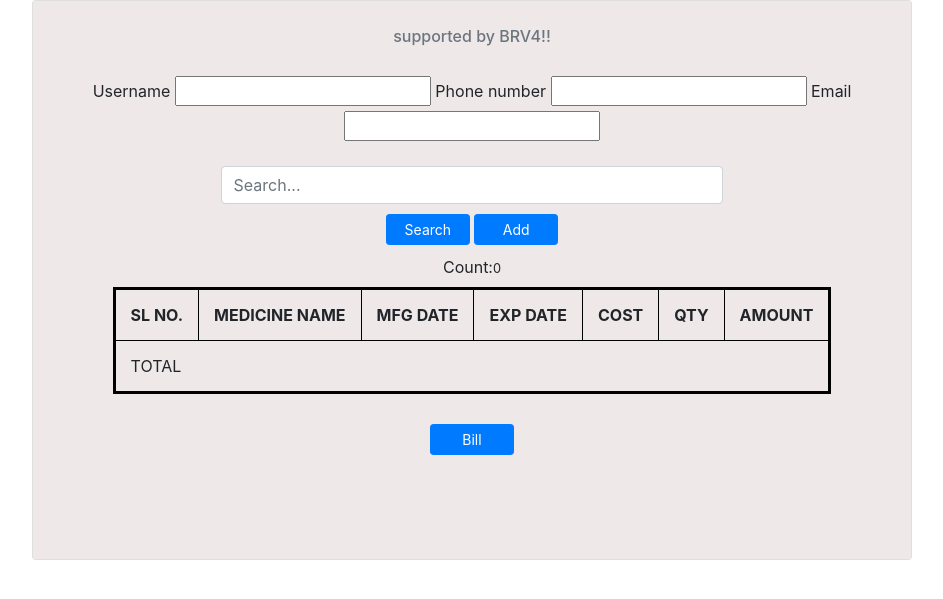
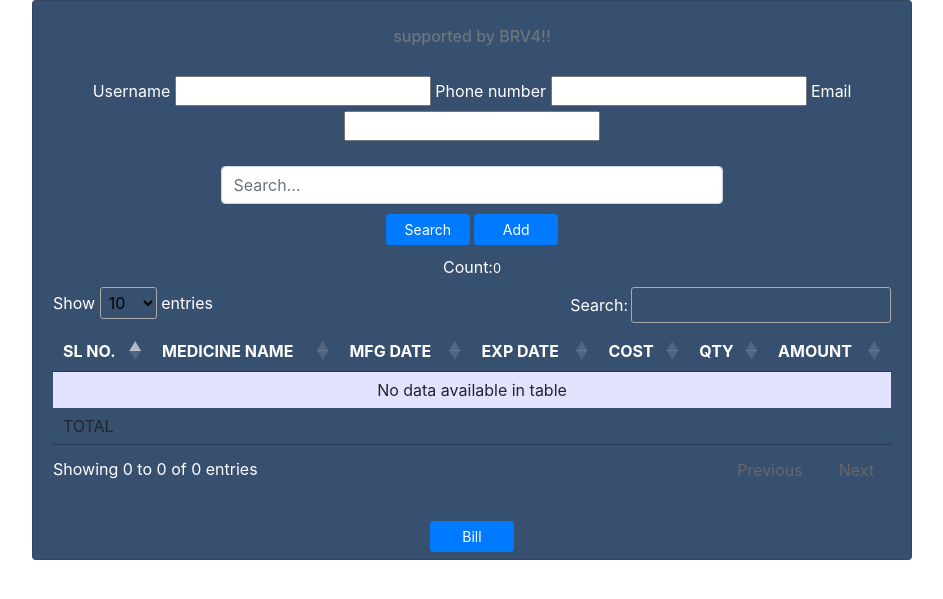
Before and after one commit to vaishnavi1396/Billing_system, a Flask app: template templates/billform.html in a window 1280 px wide. Shown: the top 599 px of the page, without its empty margins (168-1111 px from the left). Run offline with Flask 2, Linux system fonts and the light colour scheme; the template is opened without the code that fills it, so the values that code supplies are empty; some libraries are stand-ins or nearby versions.

Commit message:
billing 70%d one

```diff
--- a/medbill.py
+++ b/medbill.py
@@ -1,8 +1,9 @@
 from flask import render_template, request, make_response,jsonify
 from flask import Flask
 import datetime
-from model import get_cust_id, med_query, add, get_med_info, get_med_det,add_model,add
+from model import get_cust_id, med_query, add, get_med_info, get_med_det,add_model,add,reduce_medicine_qty
 import json
+
 
 app = Flask(__name__)
 
@@ -25,7 +26,7 @@ def search():
     med_ids = med_query(medicine_name)
     if not med_ids is None:
         print(med_ids)
-        med_add = add(med_ids[0])
+        med_add = add(med_ids)
         #code for checking expiry_date
         return jsonify({"status":True})
     else:
@@ -66,8 +67,16 @@ def generate():
     generate_bill = request.data
     bill_data=json.loads(generate_bill)
     print(bill_data)
-    for obj in bill_data:
-        print(obj["batch_id"])
+    cust_id = request.cookies.get("cust_id")
+    user_name=bill_data["username"]
+    phone_number=bill_data["phone"]
+    email=bill_data["email"]
+    med_list=bill_data["data"]
+    for med_item in med_list:
+        batch_id=med_item["batch_id"]
+        qty=med_item["qty"]
+        reduce_medicine_qty(cust_id,batch_id,qty)
+
     return jsonify(json.dumps({"status":"Success"}))
 
 if __name__ == "__main__":
--- a/static/ajax.js
+++ b/static/ajax.js
@@ -2,6 +2,9 @@ var bill_info=[];
 
 
 $(document).ready(function(){
+
+         $('#bill_table').DataTable();
+
         $("#add").click(function(){
         var count=$("#count").text();
         count=parseInt(count)
@@ -20,9 +23,10 @@ $(document).ready(function(){
                     alert("Data: " + data + "\nStatus: " + status);
                     if(status.trim() == "success".trim())
                     {
-                    var markup = '<tr><td>'+(count).toString()+'</td><td>'+med_name+'</td><td>'+data.mfg_Date+' </td><td>'+data.exp_Date+' </td><td>'+data.cost+' </td><td><input type="number" min="0" max="100" value="0" size="2" style="width:50px" name="qty" id="qty'+count+'"/> </td><td class="txtCal" id=amount'+count+'> </td></tr>';
+                    console.log(data)
+                    var markup = '<tr id=medicin_item'+(count).toString()+'"><td style="display:None">'+data.batch_id+'</td><td>'+(count).toString()+'</td><td>'+med_name+'</td><td>'+data.mfg_Date+' </td><td>'+data.exp_Date+' </td><td>'+data.cost+' </td><td><input type="number" min="0" max="100" value="0" size="2" style="width:50px" name="qty" id="qty'+count+'"/> </td><td class="txtCal" id=amount'+count+'> </td></tr>';
                     $("#count").text(count.toString())
-                    $("#rows").append(markup);
+                    $("#bill_table").DataTable().row.add($(markup)[0]).draw();
 
                     $("#qty"+count).change(function(){
                     var value = $(this).val();
@@ -30,16 +34,7 @@ $(document).ready(function(){
                     amount= data.cost*value;
 //                    alert(amount);
                     $("#amount"+count).text(amount);
-                    var username = $("#uname").val();
-                    var phoneNo = $("#phoneNo").val();
-                    var email = $("#email").val();
-                    var entry=new Object();
-                    entry.user_name=username
-                    entry.user_phone=phoneNo
-                    entry.user_email=email
-                    entry.qty=value
-                    entry.batch_id=data.batch_id
-                    bill_info.push(entry);
+
                     });
                     }
                 });
@@ -61,30 +56,56 @@ $(document).ready(function(){
         var username = $("#uname").val();
         if(username == ""){
         alert("Enter the Username");
+        return
+
         }
 
         var phoneNo = $("#phoneNo").val();
         if(phoneNo == ""){
         alert("Enter the Phone Number");
+        return
         }
 
         var email = $("#email").val();
         if(email == ""){
         alert("Enter the User's email");
+        return
         }
 
-        if(bill_info.length==" ")
-            {
-            alert("BILL INFO IS EMPTY");
-            }
+        tabel=$("#bill_table").DataTable()
+        if(tabel.count()==0){
+            alert("BILL INFO IS EMPTY"+tabel.count());
+            return
+        }
+        else{
 
-            else{
-                var jsonArray = JSON.stringify(bill_info);
-                console.log(jsonArray)
+        var items=[]
+                data=tabel.rows().data()
+
+
+                for(i=0;i<tabel.rows().count();i++)
+                {
+                     batch_id=data[i][0]
+                     id=data[i][1]
+                     qty=$("#qty"+id).val()
+                     var item={"batch_id":batch_id,"qty":qty}
+                     items.push(item)
+                }
+
+                data={
+                "username":username,
+                "phone":phoneNo,
+                "email":email,
+                "data":items
+                }
+
+                data = JSON.stringify(data);
+
+                console.log(data)
                 $.ajax({
                     type:'POST',
                     url:"http://127.0.0.1:5000/generate",
-                    data:jsonArray,
+                    data:data,
                     dataType:"json",
                     contentType: "application/json; charset=UTF-8",
                     success:function(data,status){
@@ -97,8 +118,17 @@ $(document).ready(function(){
                             }
                         });
                     }
+        });
 
-        });
+
+
+
+
+
+
+
+
+
 
         $("#search").click(function(){
         var value=$("#txtSearch").val()
--- a/static/display.css
+++ b/static/display.css
@@ -3,6 +3,10 @@
 width:60%;
 }
 
+
+.text-white{
+text-color:#ffff;
+}
 .search1
 {
 margin-top:25px;
@@ -29,12 +33,29 @@ width:10%;
 margin-top:10;
 }
 
-#layer1
-{
-border:solid black;
+
+
+
+.card{
+background-color:#385070;
 }
 
 .bill
 {
 width:10%;
 }
+
+
+table.dataTable {
+    color:#FFFFF;
+}
+.dataTables_wrapper .dataTables_filter, .dataTables_wrapper .dataTables_info, .dataTables_wrapper .dataTables_processing, .dataTables_wrapper .dataTables_paginate {
+    color: #fff;
+}
+
+
+table.dataTable tr.odd { background-color: #E2E4FF; }
+table.dataTable tr.even { background-color: white; }
+table thead tr th{
+    color:#ffff
+}
--- a/templates/billform.html
+++ b/templates/billform.html
@@ -3,13 +3,20 @@
     <link rel="stylesheet" href="https://maxcdn.bootstrapcdn.com/bootstrap/4.0.0/css/bootstrap.min.css"/>
     <link rel="stylesheet" type="text/css" href="http://127.0.0.1:5000/static/display.css"/>
     <script src="https://ajax.googleapis.com/ajax/libs/jquery/3.3.1/jquery.min.js"></script>
+
+
+
+    <link rel="stylesheet" type="text/css" href="https://cdn.datatables.net/1.10.16/css/jquery.dataTables.css">
+
+    <script type="text/javascript" charset="utf8" src="https://cdn.datatables.net/1.10.16/js/jquery.dataTables.js"></script>
+
     <script type="text/javascript" src="http://127.0.0.1:5000/static/ajax.js"></script>
 
 </head>
 <body>
 <div align="center">
-<div class="card" style="width:55rem;height:35rem;">
-    <div class="card-body" style="background-color:EEE8E8">
+<div class="card text-white mb-3" style="width:55rem;height:35rem;">
+    <div class="card-body">
         <h4 class="card-title">{{ shop_name }}</h4>
         <h6 class="card-subtitle mb-2 text-muted">supported by BRV4!!</h6>
         <div id="myTabContent" class="tab-content">
@@ -35,7 +42,8 @@
 
         <div>
         <label align="right" id="count1">Count:<small id="count">0</small></label>
-        <table id="layer1" border="1" cellspacing="1" cellpadding="15">
+        <table id="bill_table" class="tables" border="0" cellspacing="1" cellpadding="15">
+            <thead>
             <tr>
                 <th>SL NO.</th>
                 <th>MEDICINE NAME</th>
@@ -45,6 +53,7 @@
                 <th>QTY</th>
                 <th id="cal_amount">AMOUNT</th>
             </tr>
+           </thead>
             <tbody id="rows">
 
             </tbody>
```
Also changed, not shown: model.py (+6 -2 lines).
